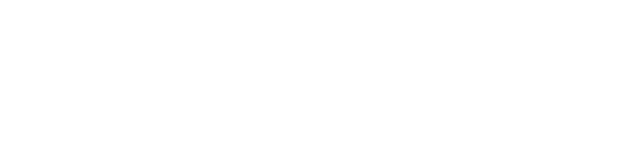
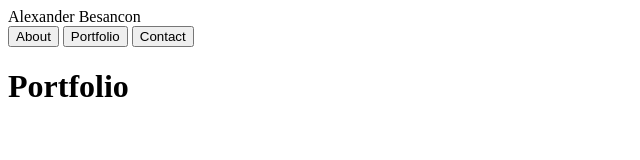
Before and after one commit to abesancon10/AlexBesancon, a plain HTML site: page Basic-Portfolio/portfolio.html in a window 1280 px wide. Shown: the whole page, without its empty margins (0-640 px from the left). Drawn offline with Linux system fonts and the light colour scheme.

Commit message:
added © symbol in index, wrote in body header and buttons: about, portfolio, contact

```diff
--- a/Basic-Portfolio/portfolio.html
+++ b/Basic-Portfolio/portfolio.html
@@ -1,10 +1,30 @@
 <!DOCTYPE html>
 <html>
 
-    <head>
-        <title>Alexander Besancon</title>
-        <link rel="Reset" type="text/css" href="../Basic-Portfolio/assets/css/Reset.css">
-        <link rel="style" type="text/css" href="../Basic-Portfolio/assets/css/style.css">
-    </head>
+<head>
+    <title>Alexander Besancon</title>
+    <link rel="Reset" type="text/css" href="../Basic-Portfolio/assets/css/Reset.css">
+    <link rel="style" type="text/css" href="../Basic-Portfolio/assets/css/style.css">
+</head>
 
+<body>
+
+    <header>Alexander Besancon</header>
+
+        <button class="About"
+        type="button"
+        onclick= "myFunction(About)">About</button>
+
+        <button class="Portfolio"
+        type="button"
+        onclick= "myFunction(Portfolio)">Portfolio</button>
+
+        <button class="Contact"
+        type="button"
+        onclick= "">Contact</button>
+
+    <h1>Portfolio</h1>
+
+
+</body>
 </html>
```
Also changed, not shown: Basic-Portfolio/index.html (+8 -8 lines).
